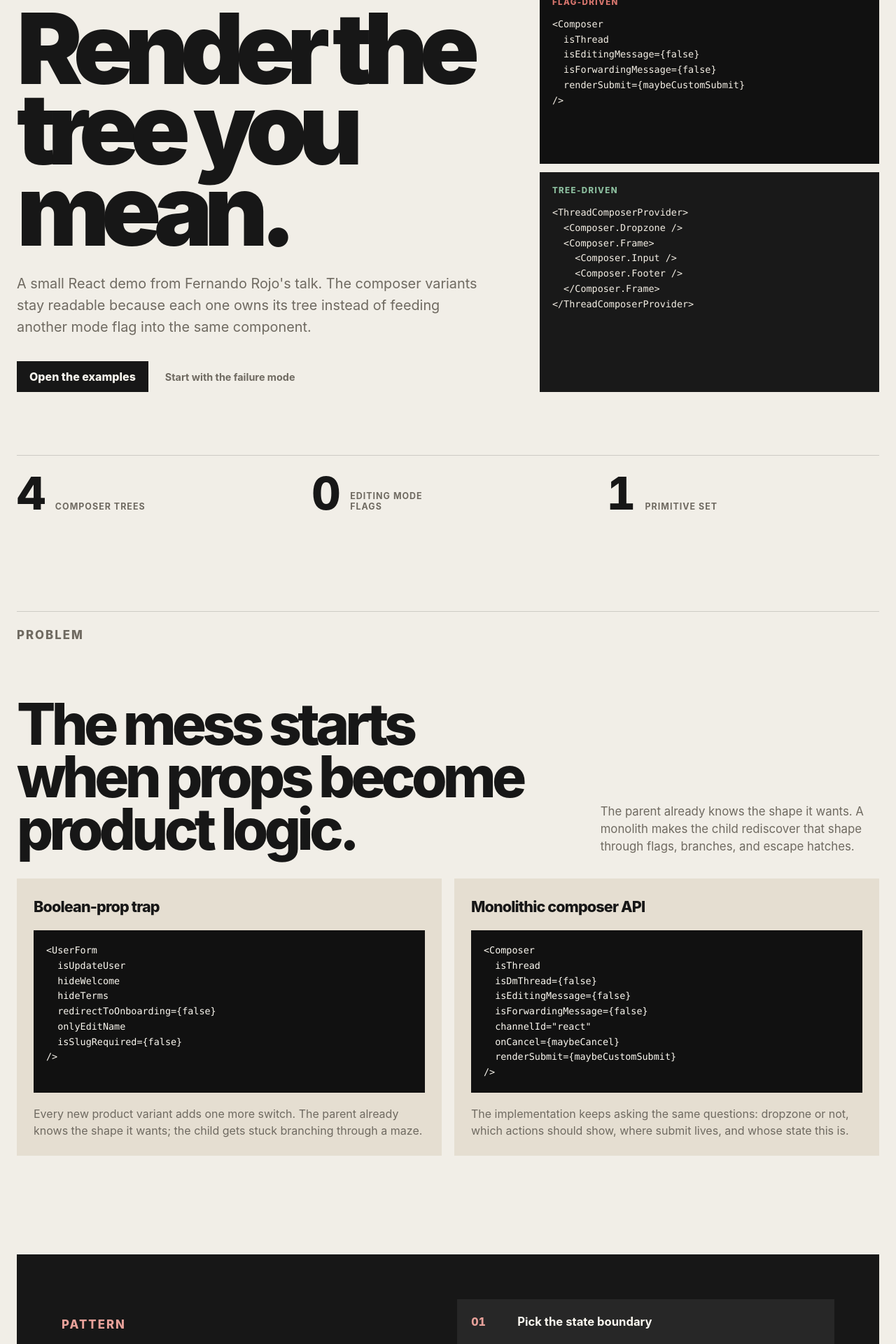
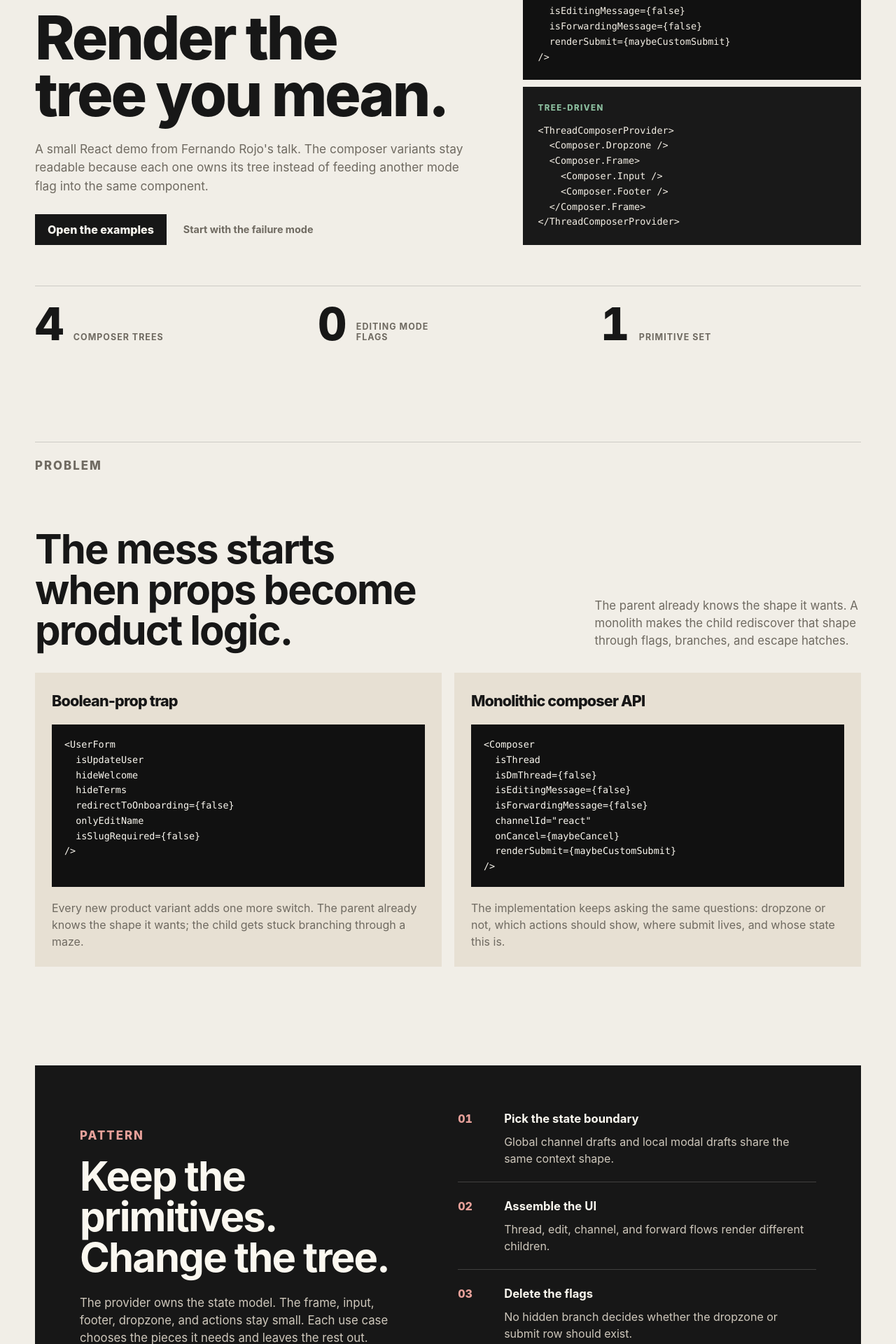
Before and after one commit to daniellionel01/composition-is-all-you-need, a React (Vite) app: page / in a window 1280 px wide. Shown: the part 220-2140 px from the top of the page at 70% size. Built offline with nearby package versions, Linux system fonts and the light colour scheme.

Commit message:
continue working on design

```diff
--- a/src/styles.css
+++ b/src/styles.css
@@ -3,8 +3,8 @@
   --ink: #171717;
   --muted: #6f6a61;
   --quiet: #9a9388;
-  --panel: #e5ded1;
-  --panel-strong: #d8cfbf;
+  --panel: #e7e0d3;
+  --panel-strong: #ddd4c4;
   --code: #111111;
   --code-2: #191919;
   --paper: #fbf8f0;
@@ -66,7 +66,7 @@ a {
 }
 
 .page {
-  width: min(1320px, calc(100% - 48px));
+  width: min(1180px, calc(100% - 48px));
   margin: 0 auto;
   padding: 28px 0 80px;
 }
@@ -111,10 +111,10 @@ a {
 
 .hero {
   display: grid;
-  grid-template-columns: minmax(0, 1.05fr) minmax(420px, 0.76fr);
-  gap: clamp(36px, 6vw, 96px);
+  grid-template-columns: minmax(0, 1fr) minmax(390px, 0.78fr);
+  gap: clamp(40px, 6vw, 82px);
   align-items: end;
-  padding: clamp(70px, 10vw, 138px) 0 clamp(54px, 7vw, 92px);
+  padding: clamp(42px, 5vw, 62px) 0 clamp(40px, 5vw, 58px);
 }
 
 .hero-copy {
@@ -133,12 +133,13 @@ a {
 }
 
 .hero h1 {
-  max-width: 900px;
+  max-width: 620px;
   margin: 18px 0 0;
-  font-size: clamp(64px, 11vw, 154px);
-  font-weight: 860;
-  line-height: 0.82;
-  letter-spacing: -0.085em;
+  font-size: clamp(54px, 6.8vw, 86px);
+  font-weight: 760;
+  line-height: 0.94;
+  letter-spacing: -0.038em;
+  text-wrap: balance;
 }
 
 .lede,
@@ -151,9 +152,9 @@ a {
 }
 
 .lede {
-  max-width: 680px;
-  margin: 32px 0 0;
-  font-size: clamp(1.12rem, 1.55vw, 1.32rem);
+  max-width: 660px;
+  margin: 24px 0 0;
+  font-size: clamp(1.08rem, 1.35vw, 1.2rem);
   line-height: 1.55;
 }
 
@@ -162,7 +163,7 @@ a {
   align-items: center;
   gap: 24px;
   flex-wrap: wrap;
-  margin-top: 34px;
+  margin-top: 26px;
 }
 
 .primary-button {
@@ -197,8 +198,7 @@ a {
 
 .split-code {
   display: grid;
-  grid-template-rows: 0.9fr 1.1fr;
-  gap: 12px;
+  gap: 10px;
   height: 100%;
 }
 
@@ -206,7 +206,7 @@ a {
   display: grid;
   align-content: start;
   gap: 12px;
-  padding: 18px;
+  padding: 22px;
   background: var(--code);
   color: var(--paper);
 }
@@ -285,12 +285,13 @@ pre {
 
 .section-heading h2,
 .pattern-copy h2 {
-  max-width: 860px;
+  max-width: 740px;
   margin: 0;
-  font-size: clamp(38px, 6.4vw, 86px);
-  font-weight: 820;
-  line-height: 0.92;
-  letter-spacing: -0.07em;
+  font-size: clamp(36px, 4.8vw, 58px);
+  font-weight: 740;
+  line-height: 1;
+  letter-spacing: -0.032em;
+  text-wrap: balance;
 }
 
 .section-heading p,
@@ -379,15 +380,24 @@ pre {
 
 .pattern-steps {
   display: grid;
-  gap: 12px;
+  align-content: start;
 }
 
 .pattern-steps div {
   display: grid;
   grid-template-columns: 48px minmax(0, 1fr);
   gap: 8px 18px;
-  padding: 20px;
-  background: rgba(255, 255, 255, 0.07);
+  padding: 22px 0;
+  box-shadow: inset 0 -1px rgba(251, 248, 240, 0.18);
+}
+
+.pattern-steps div:first-child {
+  padding-top: 0;
+}
+
+.pattern-steps div:last-child {
+  padding-bottom: 0;
+  box-shadow: none;
 }
 
 .pattern-steps span {
@@ -420,20 +430,11 @@ pre {
   padding: 24px;
 }
 
-.demo-card--channel {
-  background: #dfd8ca;
-}
-
-.demo-card--thread {
-  background: #e8dfcc;
-}
-
-.demo-card--edit {
-  background: #e2d4cf;
-}
-
+.demo-card--channel,
+.demo-card--thread,
+.demo-card--edit,
 .demo-card--forward {
-  background: #dbe0d5;
+  background: var(--panel);
 }
 
 .demo-card-header {
@@ -446,7 +447,7 @@ pre {
 
 .demo-index {
   color: var(--accent);
-  font-size: 0.82rem;
+  font-size: 0.78rem;
   font-weight: 820;
   font-variant-numeric: tabular-nums;
 }
```
